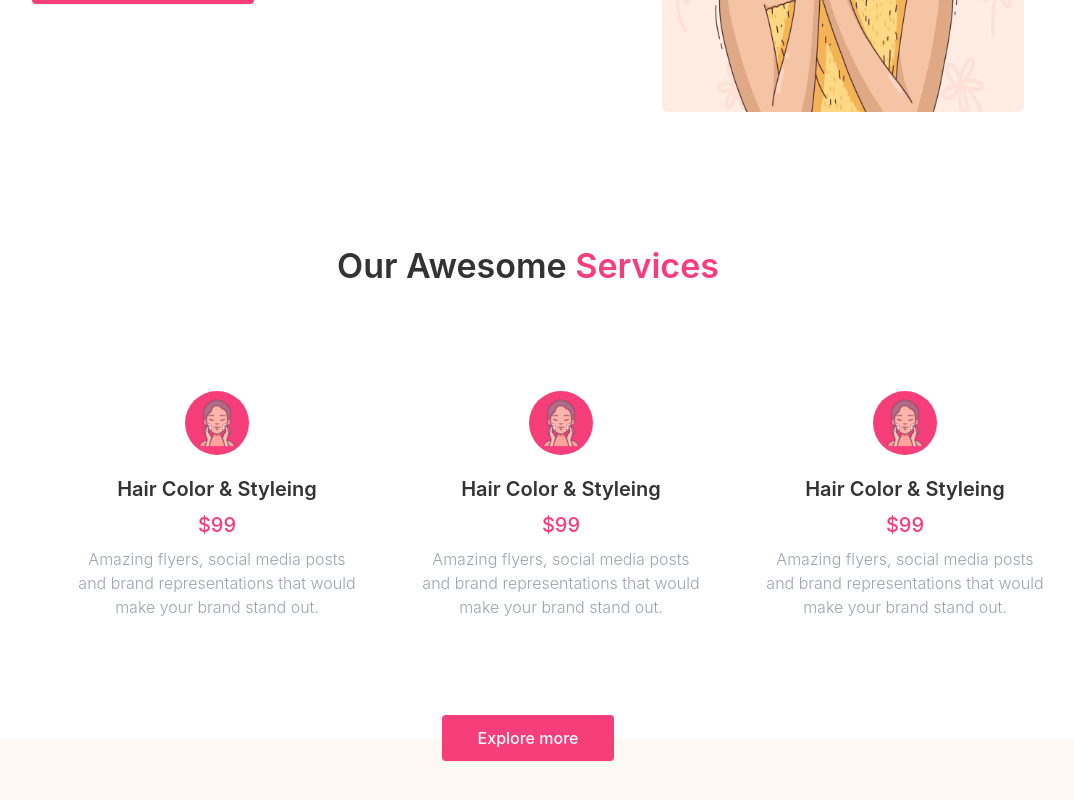
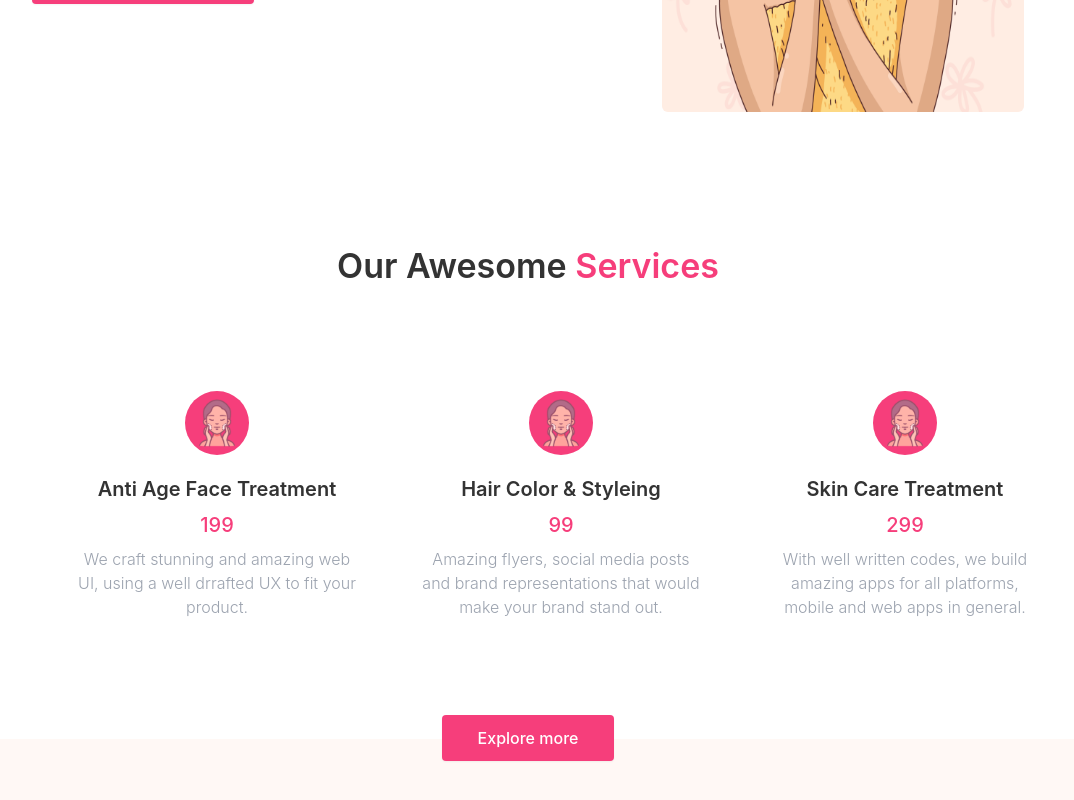
Before and after one commit to Saiket-Das/jerin-parlor, a React (Create React App) app in the folder frontend/: page / in a window 1280 px wide. Shown: the part 510-1310 px from the top of the page, without its empty margins (112-1186 px from the left). Built offline with nearby package versions, Linux system fonts and the light colour scheme.

Commit message:
Frontend - Service data implemented in Service component

```diff
--- a/frontend/public/services.json
+++ b/frontend/public/services.json
@@ -1,6 +1,6 @@
 [
   {
-    "_id": 1,
+    "_id": "1",
     "name": "Anti Age Face Treatment",
     "description": "We craft stunning and amazing web UI, using a well drrafted UX to fit your product.",
     "price": 199,
@@ -8,7 +8,7 @@
   },
 
   {
-    "_id": 2,
+    "_id": "2",
     "name": "Hair Color & Styleing",
     "description": "Amazing flyers, social media posts and brand representations that would make your brand stand out.",
     "price": 99,
@@ -16,7 +16,7 @@
   },
 
   {
-    "_id": 3,
+    "_id": "3",
     "name": "Skin Care Treatment",
     "description": "With well written codes, we build amazing apps for all platforms, mobile and web apps in general.",
     "price": 299,
--- a/frontend/src/app/components/home/Services.tsx
+++ b/frontend/src/app/components/home/Services.tsx
@@ -1,6 +1,15 @@
+import { useEffect, useState } from "react";
 import Card from "../shared/Card";
 
 const Services = () => {
+  const [services, setServices] = useState([]);
+
+  useEffect(() => {
+    fetch("services.json")
+      .then((res) => res.json())
+      .then((data) => setServices(data));
+  }, []);
+
   return (
     <div className="mt-32 mb-24 mx-6 md:mx-20 lg:mx-36">
       <h2 className="text-[34px] font-semibold text-center">
@@ -8,9 +17,9 @@ const Services = () => {
       </h2>
 
       <div className="mt-[72px] grid grid-cols-1 md:grid-cols-2 lg:grid-cols-3 gap-10">
-        <Card />
-        <Card />
-        <Card />
+        {services.map((service, index) => (
+          <Card key={index} service={service} />
+        ))}
       </div>
     </div>
   );
--- a/frontend/src/app/components/shared/Card.tsx
+++ b/frontend/src/app/components/shared/Card.tsx
@@ -1,6 +1,18 @@
 import faceCare from "../../assets/images/face-care.png";
 
-const Card = () => {
+type Props = {
+  service: {
+    _id: string;
+    name: string;
+    description: string;
+    price: number;
+    imageUrl: string;
+  };
+};
+
+const Card = ({
+  service: { _id, name, description, price, imageUrl },
+}: Props) => {
   return (
     <div className="card w-[370px] bg-base-100 hover:shadow-xl px-5">
       <div className="pt-7 flex justify-center ">
@@ -10,12 +22,9 @@ const Card = () => {
       </div>
       <div className="flex justify-center px-6 pb-6">
         <div className="text-center m-0">
-          <h2 className="font-semibold text-xl pt-5">Hair Color & Styleing</h2>
-          <p className="font-medium text-xl text-primary p-2">$99</p>
-          <p className="font-light text-gray-400">
-            Amazing flyers, social media posts and brand representations that
-            would make your brand stand out.
-          </p>
+          <h2 className="font-semibold text-xl pt-5">{name}</h2>
+          <p className="font-medium text-xl text-primary p-2">{price}</p>
+          <p className="font-light text-gray-400">{description}</p>
         </div>
       </div>
     </div>
```
